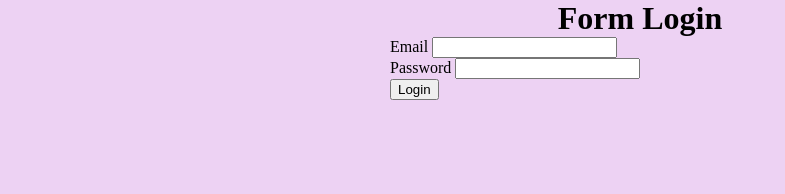
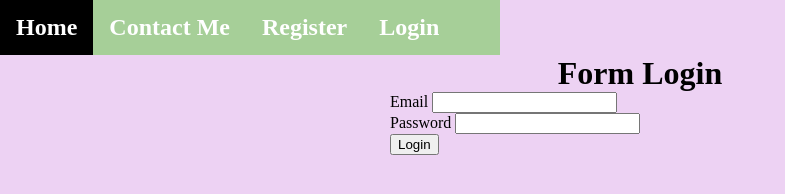
Before and after one commit to safiq233/pweb_safiq, a plain HTML site: page login.html in a window 1280 px wide. Shown: the whole page, without its empty margins (0-785 px from the left). Drawn offline with Linux system fonts and the light colour scheme.

Commit message:
Latihan 3.12: Mengcopy navbar ke halaman lainnya

```diff
--- a/login.html
+++ b/login.html
@@ -8,6 +8,14 @@
     <link rel="stylesheet" href="main.css">
 </head>
 <body>
+
+    <ul id="navbar">
+        <li><h2><a href="index.html">Home</a></h2></li>
+        <li><h2><a href="contact.html">Contact Me</a></h2></li>
+        <li><h2><a href="register.html">Register</a></h2></li>
+        <li><h2><a href="login.html">Login</a></h2></li>
+    </ul>
+
     <h1>Form Login</h1>
     <form action="#" method="get">
         <p>
```
Also changed, not shown: contact.html (+8 -0 lines), index.html (+1 -0 lines), register.html (+8 -0 lines).
